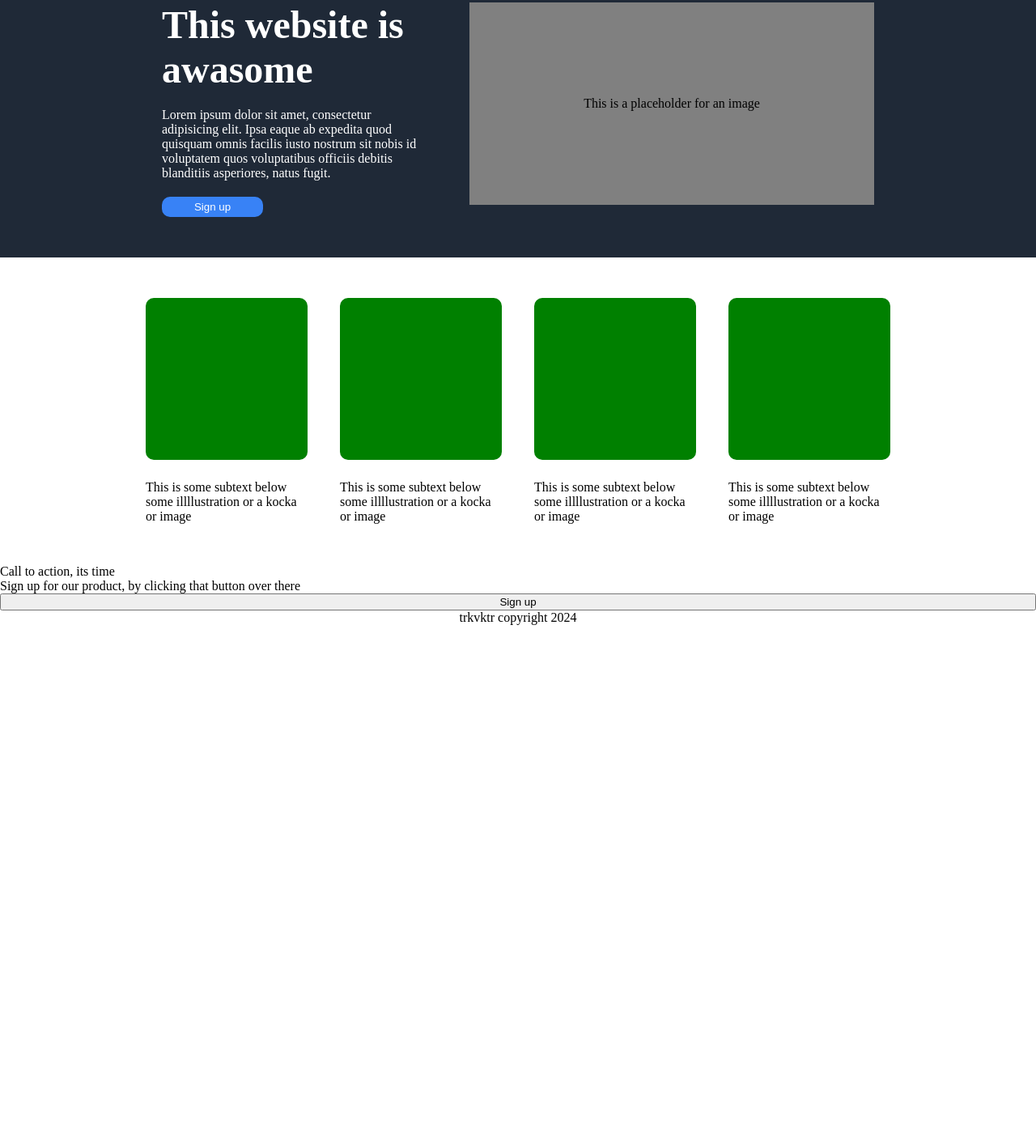
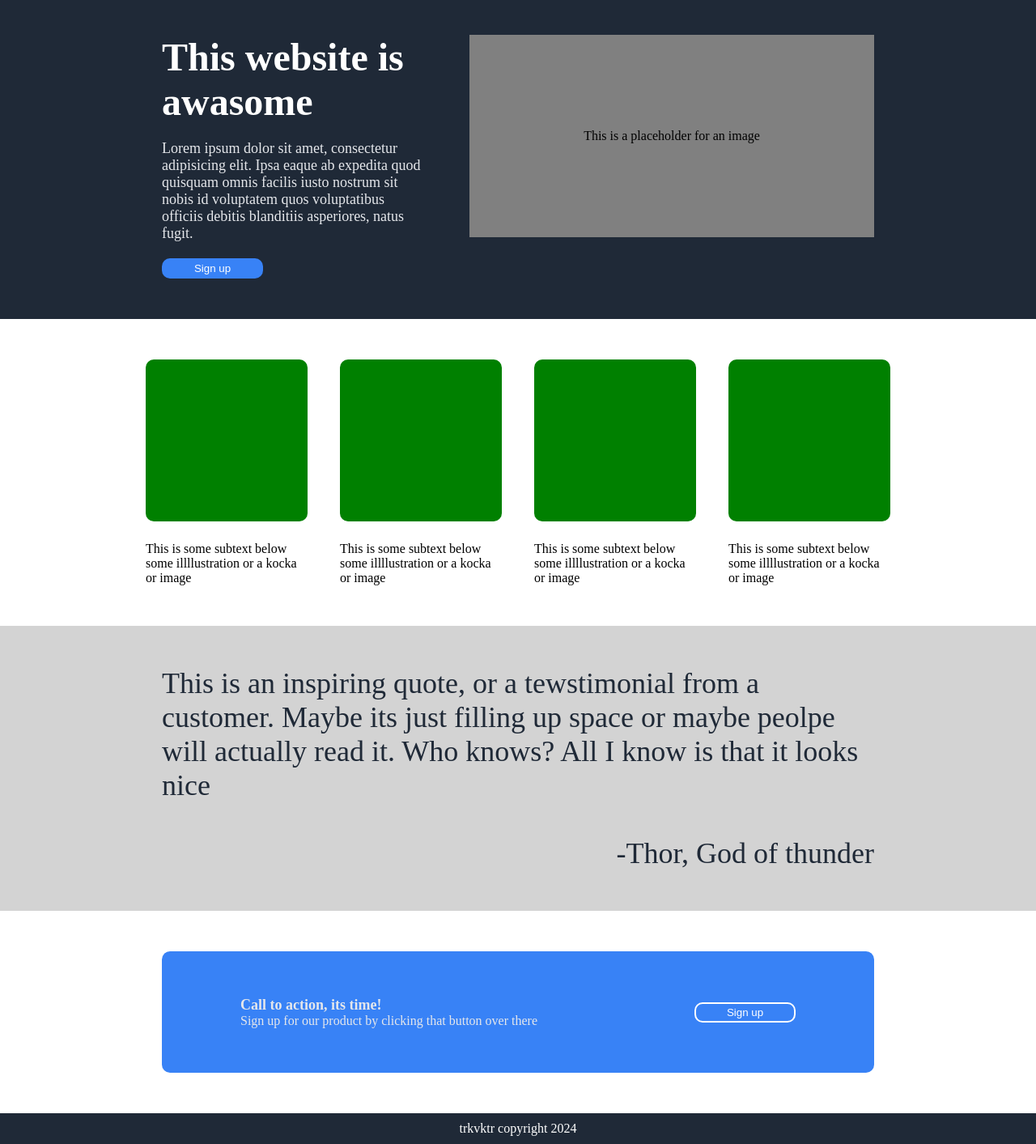
Before and after one commit to trkvktr/Landing-Page-trkvktr, a plain HTML site: page index.html in a window 1280 px wide. Shown: the part 94-1507 px from the top of the page at 81% size. Before the commit the page ends 866 px from the top, so only its background shows below. Drawn offline with Linux system fonts and the light colour scheme.

Commit message:
aaaaaaaaaaaa

```diff
--- a/index.html
+++ b/index.html
@@ -7,7 +7,6 @@
     <link rel="stylesheet" href="style.css">
 </head>
 <body>
-
 
     <div class="header">
             <div class="hlogo">Header logo</div>
@@ -19,19 +18,13 @@
     </div>
 
     <div class="hero">
-        <div class="hero-list">
             <ul>
                 <li class="hero-text">This website is awasome</li>
                 <li class="lilorem">Lorem ipsum dolor sit amet, consectetur adipisicing elit. Ipsa eaque ab expedita quod quisquam omnis facilis iusto nostrum sit nobis id voluptatem quos voluptatibus officiis debitis blanditiis asperiores, natus fugit.</li>
                 <li><button class="signup-button">Sign up</button></li>
             </ul>
-        </div>
             <div class="placeholder">This is a placeholder for an image</div>
     </div>
-
-
-
-
 
     <div class="picture-section">
 
@@ -51,25 +44,33 @@
             <div class="negyzet"></div>
             <div class="decription">This is some subtext below some illllustration or a kocka or image</div>
         </div>
-
     </div>
 
 
 
+    <div class="quote-section">
+        <div class="quote-text">
+            <div>This is an inspiring quote, or a tewstimonial from a customer. Maybe its just filling up space or maybe peolpe will actually read it. Who knows? All I know is that it looks nice</div>
+            <br>
+            <div class="thor">-Thor, God of thunder</div>
+        </div>
+    </div>
 
 
 
-    <div>Call to action, its time</div>
-    <div>Sign up for our product, by clicking that button over there</div>
-    <button class="banner-button">Sign up</button>
-
-
-
+    <div class="banner-section">
+        <div class="banner">
+            <ul>
+                <li class="call-to-action">Call to action, its time!</li>
+                <li>Sign up for our product by clicking that button over there</li>
+            </ul>
+            <button class="banner-button">Sign up</button>
+        </div>
+    </div>
 
 
     <div class="footer">
-        trkvktr copyright 2024
-    </div>
+        <div>trkvktr copyright 2024</div>
 
 
 
--- a/style.css
+++ b/style.css
@@ -6,79 +6,29 @@ body {
 }
 
 .header,
-.hero {
+.hero,
+.picture-section,
+.banner-section,
+.quote-section {
     padding-left: 200px;
     padding-right: 200px;
+    padding-top: 50px;
+    padding-bottom: 50px;
 }
 
 .header {
     display: flex;
     justify-content: space-between;
     align-items: center;
+    padding-top: 10px;
     background-color: #1f2937;
-    padding: 10px;
-}
 
-.hero {
-    display: flex;
-    background-color: #1f2937;
-    padding: 50px;
-    padding-left: 200px;
-    padding-right: 200px;
-    flex: 0;
-}
-
-.hero-list {
-    display: flex;
-    justify-content: space-between;
-}
-
-.hero-text {
-    font-size: 48px;
-    font-weight: bolder;
-    color: white;
-}
-
-.lilorem {
-    color: white;
-}
-
-.placeholder {
-    display: flex;
-    justify-content: center;
-    align-items: center;
-    background-color: grey;
-    min-width: 500px;
-    max-width: 500px;
-    height: 250px;
-    margin-left: 50px;
-}
-
-.picture-section {
-    display: flex;
-    justify-content: center;
-    align-items: center;
-    gap: 40px;
-    padding-top: 50px;
-    padding-bottom: 50px;
-}
-
-.info {
-    max-width: 200px;
-}
-
-.negyzet {
-    width: 200px;
-    height: 200px;
-    background-color: green;
-    border-radius: 10px;
-    margin-bottom: 25px;
 }
 
 .hlogo {
     display: flex;
     font-size: 24px;
-    color: white;
+    color: #F9FAF8;
 }
 
 .header ul,
@@ -92,11 +42,78 @@ ul {
     display: flex;
 }
 
+.hero {
+    display: flex;
+    background-color: #1f2937;
+}
+
 .hero ul {
     display: flex;
     flex-direction: column;
     justify-content: space-between;
 }
+
+.hero-text {
+    font-size: 48px;
+    font-weight: bolder;
+    color: white;
+}
+
+.lilorem {
+    font-size: 18px;
+    color: #e5e7eb;
+}
+
+.signup-button,
+.banner-button {
+    display: flex;
+    justify-content: center;
+    align-items: center;
+    flex-shrink: 0;
+    width: 125px;
+    height: 25px;
+    border-radius: 10px;
+    border: 0px;
+    color: white;
+    background-color: #3882F6;
+}
+
+.banner-button {
+    border: 2px solid;
+}
+
+
+.placeholder {
+    display: flex;
+    justify-content: center;
+    align-items: center;
+    min-width: 500px;
+    max-width: 500px;
+    height: 250px;
+    margin-left: 50px;
+    background-color: grey;
+}
+
+.picture-section {
+    display: flex;
+    justify-content: center;
+    align-items: center;
+    gap: 40px;
+}
+
+.info {
+    max-width: 200px;
+}
+
+.negyzet {
+    width: 200px;
+    height: 200px;
+    border-radius: 10px;
+    margin-bottom: 25px;
+    background-color: green;
+}
+
+
 
 a {
     text-decoration: none;
@@ -106,25 +123,55 @@ a {
 
 li {
     list-style-type: none;
+    color: #e5e7eb;
+}
+
+.quote-section {
+    display: flex;
+    justify-content: center;
+    align-items: center;
+    background-color: lightgrey;
+}
+
+.quote-text {
+    max-width: 1000px;
+    font-size: 36px;
+    font-family: italic;
+    color: #1f2937;
+}
+
+.thor {
+    display: flex;
+    justify-content: flex-end;
+}
+
+.banner-section {
+    display: flex;
+    justify-content: center;
+    align-items: center;
+}
+
+.banner {
+    display: flex;
+    justify-content: space-around;
+    align-items: center;
+    width: 1000px;
+    height: 150px;
+    background-color: #3882F6;
+    border-radius: 10px;
+}
+
+.call-to-action {
+    font-size: large;
+    font-weight: bold;
+    color: #e5e7eb;
 }
 
 .footer {
     display: flex;
     justify-content: center;
     align-items: center;
+    padding: 10px;
+    background-color: #1f2937;
+    color: white;
 }
-
-.signup-button {
-    width: 125px;
-    height: 25px;
-    color: white;
-    background-color: #3882F6;
-    border-radius: 10px;
-    border: 0px;
-}
-
-.header,
-.hero {
-    padding-left: 200px;
-    padding-right: 200px;
-}
```
